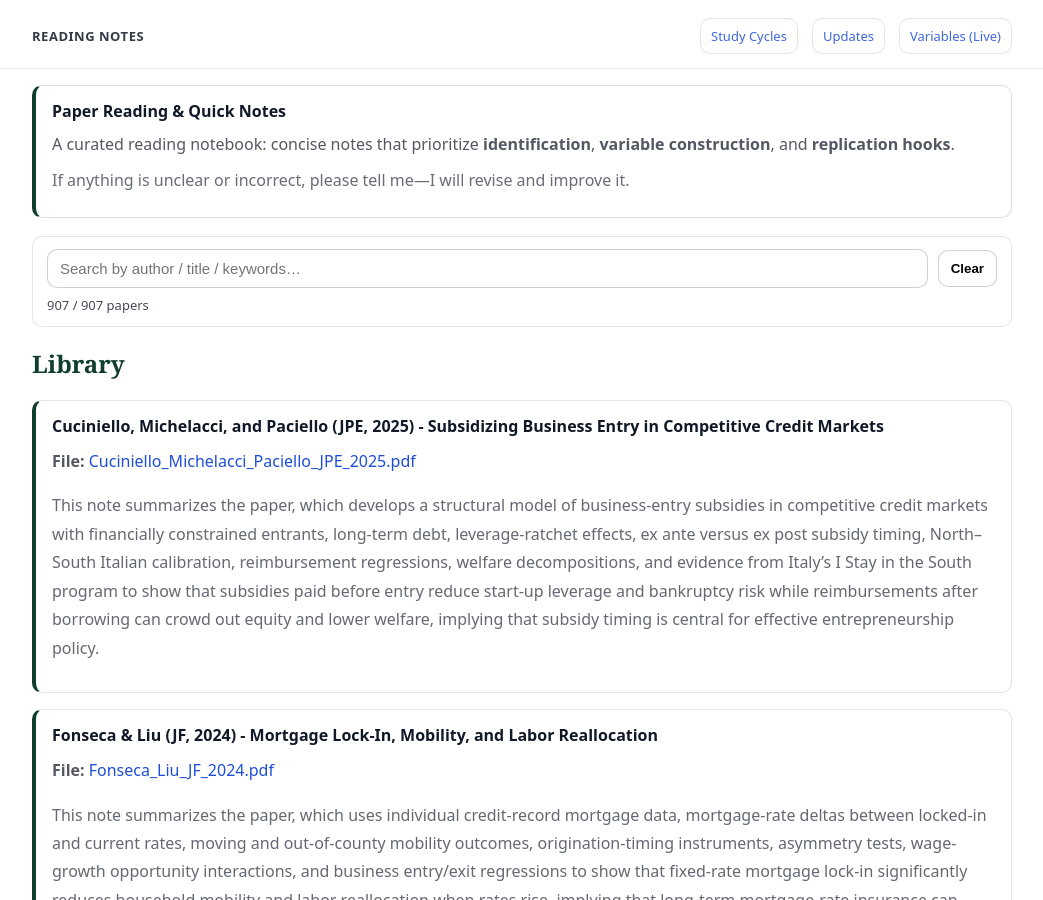
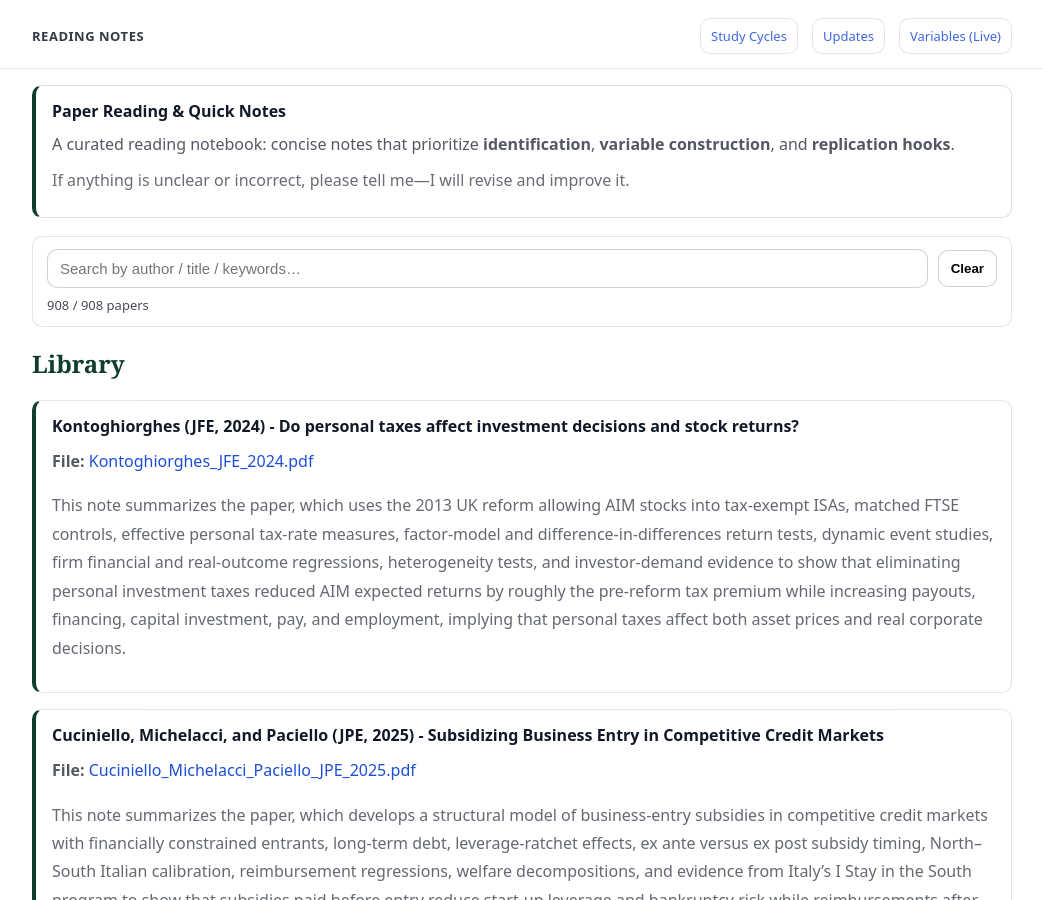
Before and after one commit to yaxinzn/study-archive, a Jekyll site: the page built from reading/index.md, in a window 1280 px wide and 900 px high. Shown: the whole window, without its empty margins (118-1161 px from the left). Built offline with Jekyll 4.4.1, drawn with Linux system fonts in a browser that asks for light colours.

Commit message:
Reading: add/update Kontoghiorghes_JFE_2024.pdf

```diff
--- a/_data/reading.yml
+++ b/_data/reading.yml
@@ -1,3 +1,7 @@
+- title: "Kontoghiorghes (JFE, 2024) - Do personal taxes affect investment decisions and stock returns?"
+  file: "Kontoghiorghes_JFE_2024.pdf"
+  desc: "This note summarizes the paper, which uses the 2013 UK reform allowing AIM stocks into tax-exempt ISAs, matched FTSE controls, effective personal tax-rate measures, factor-model and difference-in-differences return tests, dynamic event studies, firm financial and real-outcome regressions, heterogeneity tests, and investor-demand evidence to show that eliminating personal investment taxes reduced AIM expected returns by roughly the pre-reform tax premium while increasing payouts, financing, capital investment, pay, and employment, implying that personal taxes affect both asset prices and real corporate decisions."
+
 - title: "Cuciniello, Michelacci, and Paciello (JPE, 2025) - Subsidizing Business Entry in Competitive Credit Markets"
   file: "Cuciniello_Michelacci_Paciello_JPE_2025.pdf"
   desc: "This note summarizes the paper, which develops a structural model of business-entry subsidies in competitive credit markets with financially constrained entrants, long-term debt, leverage-ratchet effects, ex ante versus ex post subsidy timing, North–South Italian calibration, reimbursement regressions, welfare decompositions, and evidence from Italy’s I Stay in the South program to show that subsidies paid before entry reduce start-up leverage and bankruptcy risk while reimbursements after borrowing can crowd out equity and lower welfare, implying that subsidy timing is central for effective entrepreneurship policy."
```
Also changed, not shown: 1 other file.
